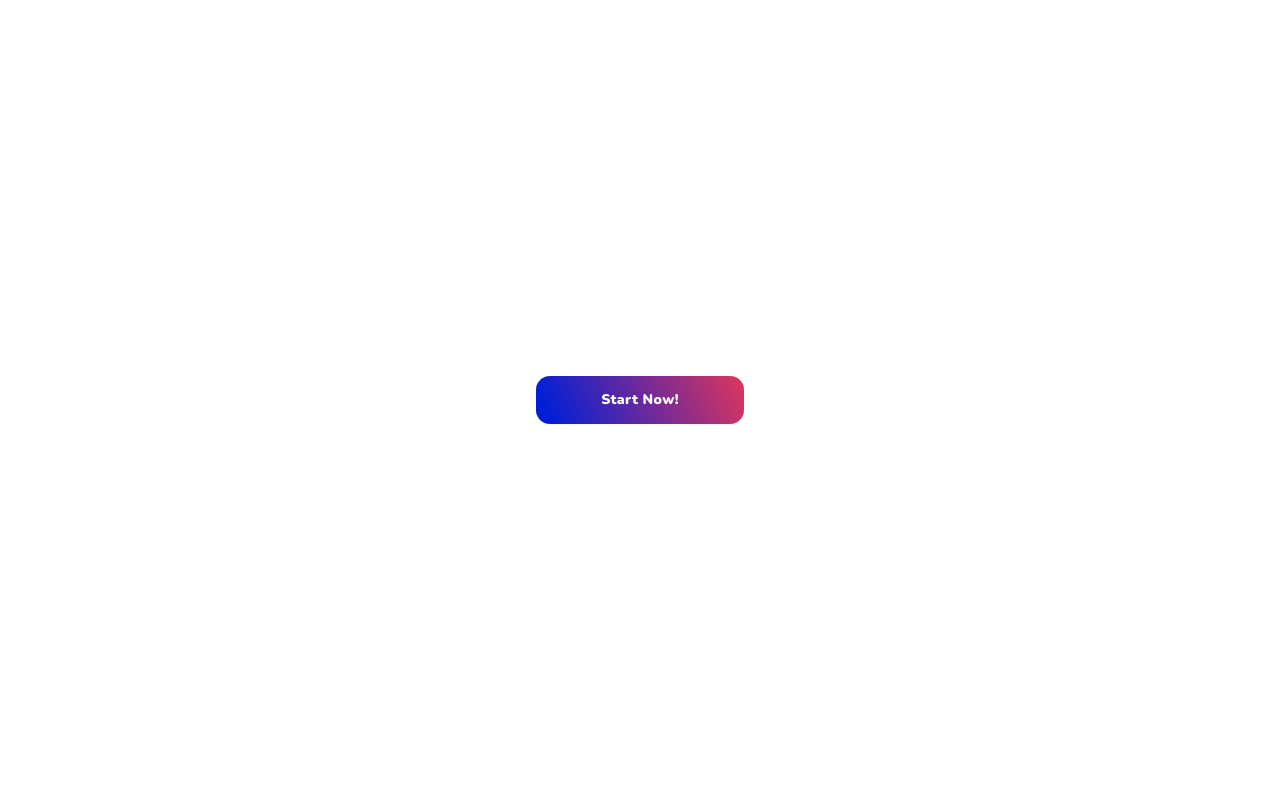
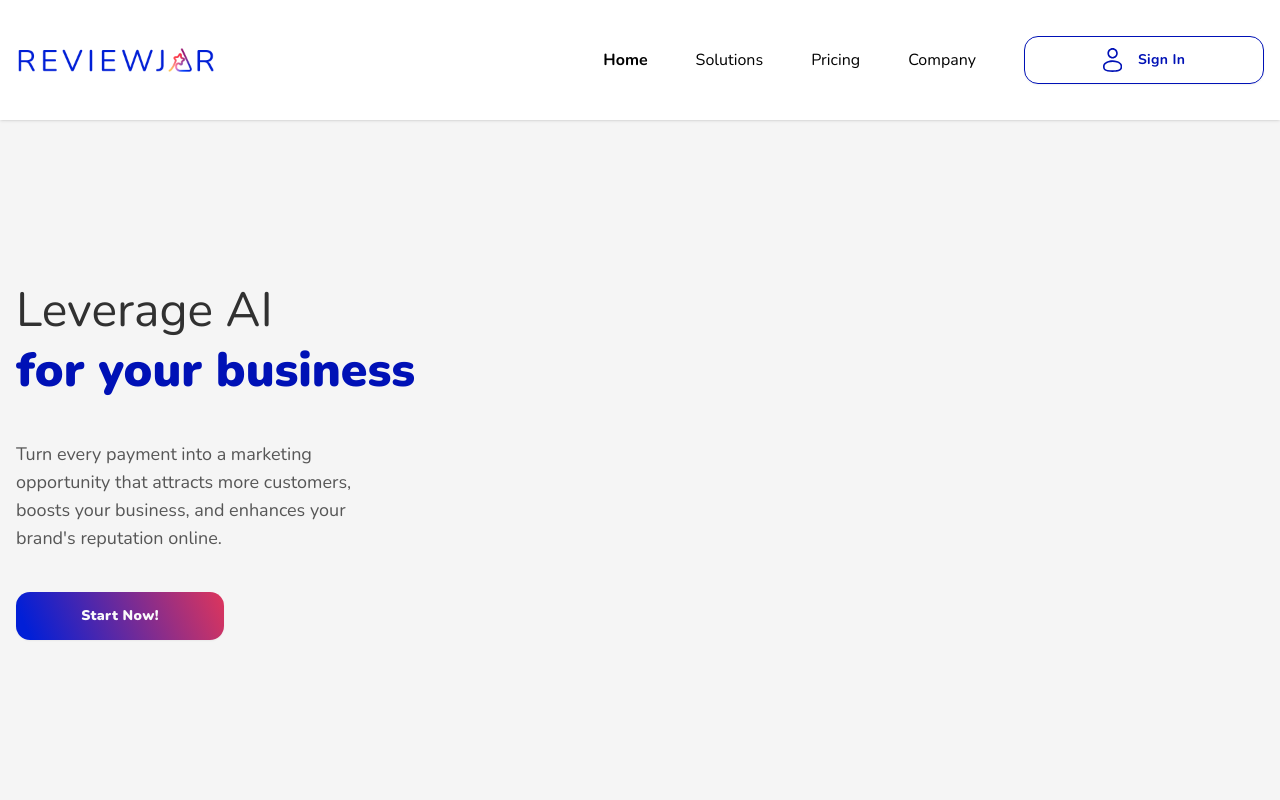
Before and after one commit to AFPedreros/reviewJar_Website, an Astro site: page / in a window 1280 px wide. Shown: the top 800 px of the page. Built offline with nearby package versions, Linux system fonts and the light colour scheme; Astro itself is replaced by a stand-in of ours.

Commit message:
feat: add header and hero section components, update layout structure

```diff
--- /dev/null
+++ b/src/components/Header.astro
@@ -0,0 +1,60 @@
+---
+import User from "./icons/User.astro"
+import { Button } from "./ui/button"
+
+const { pathname } = Astro.url
+
+const isActive = (path: string) => pathname === path
+---
+
+<header class="bg-background fixed top-0 z-50 flex h-30 w-full items-center shadow-sm">
+	<div class="container mx-auto flex items-center justify-between px-4 lg:max-w-7xl">
+		<a href="/">
+			<img class="h-7 w-auto" src="/logo.png" alt="Reviewjar Logo" />
+		</a>
+
+		<nav class="font-nexa hidden items-center gap-12 text-black lg:flex">
+			<a
+				href="/"
+				class:list={[
+					"hover:text-foreground/60 transition-colors",
+					isActive("/") ? "font-bold" : "font-normal",
+				]}
+			>
+				Home
+			</a>
+			<a
+				href="/solutions"
+				class:list={[
+					"hover:text-foreground/60 transition-colors",
+					isActive("/solutions") ? "font-bold" : "font-normal",
+				]}
+			>
+				Solutions
+			</a>
+			<a
+				href="/pricing"
+				class:list={[
+					"hover:text-foreground/60 transition-colors",
+					isActive("/pricing") ? "font-bold" : "font-normal",
+				]}
+			>
+				Pricing
+			</a>
+			<a
+				href="/company"
+				class:list={[
+					"hover:text-foreground/60 transition-colors",
+					isActive("/company") ? "font-bold" : "font-normal",
+				]}
+			>
+				Company
+			</a>
+			<Button className="w-60 gap-4" variant="outline"
+				><User class:list="!h-6 !w-auto" /> Sign In</Button
+			>
+		</nav>
+
+		<!-- ToDo <MobileNavbar client:load /> -->
+	</div>
+</header>
--- /dev/null
+++ b/src/components/icons/User.astro
@@ -0,0 +1,22 @@
+<svg
+	xmlns="http://www.w3.org/2000/svg"
+	width="20"
+	height="25"
+	viewBox="0 0 20 25"
+	fill="none"
+	class:list={Astro.props.class}
+>
+	<g clip-path="url(#clip0_1560_56)">
+		<path
+			d="M9.99957 25C8.22847 24.951 6.4642 24.889 4.72083 24.5566C3.74412 24.3708 2.79559 24.0962 1.938 23.5618C1.01721 22.9881 0.41927 22.1725 0.188277 21.0977C-0.0154337 20.1504 -0.0568124 19.1847 0.0786914 18.23C0.253755 17.0008 0.954464 16.0678 1.87116 15.2935C3.15481 14.2089 4.65808 13.5802 6.26458 13.2085C9.08379 12.5562 11.8934 12.6107 14.6695 13.4637C16.1636 13.9227 17.5364 14.6194 18.6477 15.7687C19.5667 16.7192 20.0496 17.8472 19.9959 19.1995C19.9655 19.9609 19.9677 20.7246 19.7313 21.4592C19.2984 22.8031 18.3203 23.5766 17.0753 24.0629C16.044 24.4656 14.9655 24.675 13.8714 24.7661C12.5832 24.8733 11.2905 24.9242 10 24.9995L9.99957 25ZM10.0009 23.2594C11.1059 23.2049 12.2113 23.1591 13.3153 23.0911C13.7414 23.0648 14.1665 22.9982 14.589 22.9312C15.4102 22.8004 16.2164 22.6113 16.9639 22.2225C17.6815 21.8494 18.1271 21.2748 18.2139 20.4468C18.2544 20.0594 18.2653 19.6692 18.2967 19.2808C18.3808 18.2328 17.9461 17.4191 17.1995 16.7428C16.5861 16.1876 15.8876 15.7678 15.1278 15.4659C12.0658 14.2496 8.95374 14.1923 5.81669 15.1229C4.64171 15.4715 3.55359 16.0124 2.65872 16.8884C2.13717 17.3993 1.74248 17.9975 1.72156 18.7557C1.70565 19.3423 1.74657 19.9341 1.80705 20.5189C1.88117 21.2336 2.26358 21.7611 2.87334 22.1231C3.49039 22.4892 4.16518 22.6852 4.8577 22.8262C6.55514 23.173 8.27576 23.2192 10.0009 23.2594Z"
+			fill="currentColor"></path>
+		<path
+			d="M15.4189 5.49356C15.423 8.53829 13.0139 10.9987 10.0224 11.0056C7.01627 11.0125 4.59312 8.55354 4.59448 5.49818C4.59539 2.4553 7.01082 0.000924869 10.0046 2.61496e-07C12.9994 -0.000924346 15.4148 2.45021 15.4189 5.49356ZM13.7219 5.50003C13.7205 3.41226 12.0699 1.73087 10.0169 1.72486C7.95343 1.71885 6.28919 3.40672 6.29055 5.50465C6.29192 7.59149 7.94252 9.27381 9.99508 9.28029C12.0581 9.28676 13.7233 7.5975 13.7219 5.49957V5.50003Z"
+			fill="currentColor"></path>
+	</g>
+	<defs>
+		<clipPath id="clip0_1560_56">
+			<rect width="20" height="25" fill="white"></rect>
+		</clipPath>
+	</defs>
+</svg>
--- a/src/components/ui/button.tsx
+++ b/src/components/ui/button.tsx
@@ -9,18 +9,18 @@ const buttonVariants = cva(
 	{
 		variants: {
 			variant: {
-				default: "bg-primary text-primary-foreground shadow-xs hover:bg-primary/90",
+				default:
+					"bg-[linear-gradient(246.4deg,#F8384D_-11.25%,#011FD7_93.41%)]  font-black text-primary-foreground shadow-xs hover:opacity-90",
 				destructive:
 					"bg-destructive text-white shadow-xs hover:bg-destructive/90 focus-visible:ring-destructive/20 dark:focus-visible:ring-destructive/40 dark:bg-destructive/60",
 				outline:
-					"border bg-background shadow-xs hover:bg-accent hover:text-accent-foreground dark:bg-input/30 dark:border-input dark:hover:bg-input/50",
+					"border border-primary text-primary bg-background shadow-xs font-bold hover:bg-accent hover:text-accent-foreground dark:bg-input/30 dark:border-input dark:hover:bg-input/50",
 				secondary: "bg-secondary text-secondary-foreground shadow-xs hover:bg-secondary/80",
 				ghost: "hover:bg-accent hover:text-accent-foreground dark:hover:bg-accent/50",
 				link: "text-primary underline-offset-4 hover:underline",
 			},
 			size: {
-				default:
-					"h-12 bg-[linear-gradient(246.4deg,#F8384D_-11.25%,#011FD7_93.41%)] rounded-xl font-black tracking-wide px-4 py-2 has-[>svg]:px-3",
+				default: "h-12 rounded-xl tracking-wide px-4 py-2 has-[>svg]:px-3",
 				sm: "h-8 rounded-md gap-1.5 px-3 has-[>svg]:px-2.5",
 				lg: "h-10 rounded-md px-6 has-[>svg]:px-4",
 				icon: "size-9",
--- a/src/layouts/Layout.astro
+++ b/src/layouts/Layout.astro
@@ -1,12 +1,13 @@
 ---
-import "@/styles/global.css";
-import { ClientRouter } from "astro:transitions";
+import Header from "@/components/Header.astro"
+import "@/styles/global.css"
+import { ClientRouter } from "astro:transitions"
 
 interface Props {
-	title?: string;
+	title?: string
 }
 
-const { title = "Reviewjar" } = Astro.props;
+const { title = "Reviewjar" } = Astro.props
 ---
 
 <!doctype html>
@@ -63,6 +64,7 @@ const { title = "Reviewjar" } = Astro.props;
 		<ClientRouter />
 	</head>
 	<body>
+		<Header />
 		<slot />
 	</body>
 </html>
--- a/src/pages/index.astro
+++ b/src/pages/index.astro
@@ -1,10 +1,9 @@
 ---
-import { Button } from "@/components/ui/button"
 import Layout from "@/layouts/Layout.astro"
+import Hero from "@/sections/Hero.astro"
 ---
 
 <Layout>
-	<div class="grid h-screen place-items-center content-center">
-		<Button className="w-52">Start Now!</Button>
-	</div>
+	<Hero />
+	<Hero />
 </Layout>
--- /dev/null
+++ b/src/sections/Hero.astro
@@ -0,0 +1,22 @@
+---
+import { Button } from "@/components/ui/button"
+---
+
+<section class="relative flex min-h-screen w-full items-center overflow-hidden bg-[#F5F5F5] pt-30">
+	<div class="container mx-auto px-4 py-12 lg:max-w-7xl">
+		<div class="w-1/2 space-y-10">
+			<h1 class="text-3xl leading-tight md:text-4xl lg:text-5xl">
+				<span class="text-[#313131]">Leverage AI</span>
+				<br />
+				<span class="text-primary font-black">for your business</span>
+			</h1>
+
+			<p class="max-w-sm text-lg text-[#565656]">
+				Turn every payment into a marketing opportunity that attracts more customers, boosts your
+				business, and enhances your brand's reputation online.
+			</p>
+
+			<Button className="w-52">Start Now!</Button>
+		</div>
+	</div>
+</section>
```
Also changed, not shown: public/logo.png (added).
